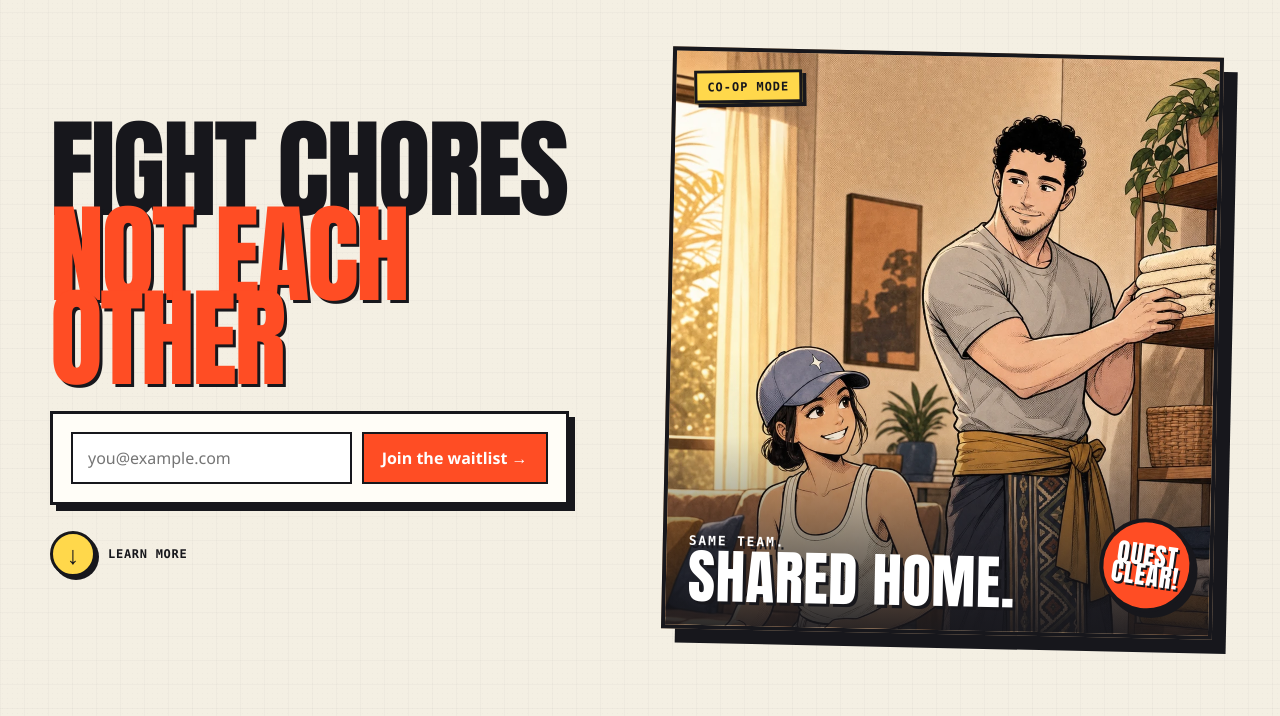
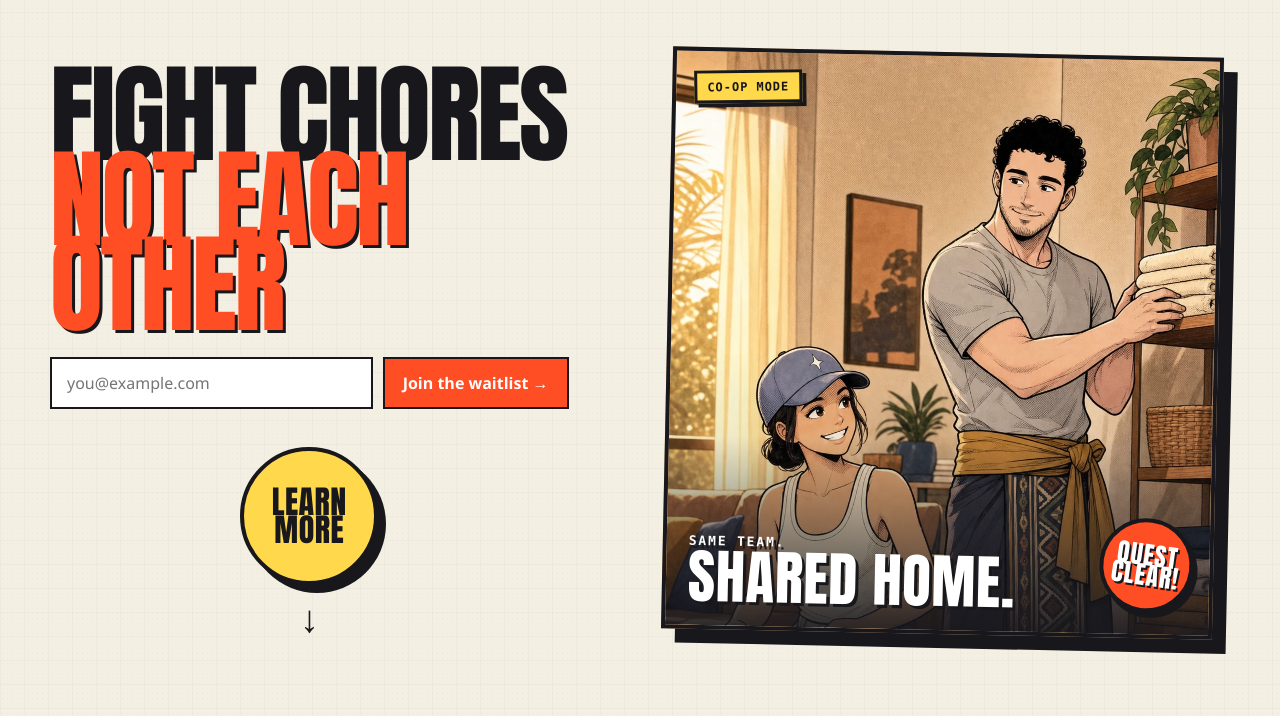
Before and after one commit to thesultanster/uchi-care, a plain HTML site: page waitlist/index.html in a window 1280 px wide. Shown: the part 84-800 px from the top of the page. Drawn offline with Linux system fonts and the light colour scheme; no server answers.

Commit message:
Refine waitlist signup controls

```diff
--- a/assets/waitlist.css
+++ b/assets/waitlist.css
@@ -176,10 +176,10 @@
   position: relative;
   max-width: 600px;
   margin-top: 30px;
-  padding: 18px;
-  border: 3px solid var(--sumi);
-  background: var(--white);
-  box-shadow: var(--shadow);
+  padding: 0;
+  border: 0;
+  background: transparent;
+  box-shadow: none;
 }
 
 .visually-hidden {
@@ -195,33 +195,51 @@
 }
 
 .learn-more-link {
-  display: inline-flex;
+  display: flex;
+  width: max-content;
+  flex-direction: column;
   align-items: center;
-  gap: 12px;
-  margin-top: 26px;
-  font: 900 12px/1 var(--utility);
-  letter-spacing: 0.06em;
+  margin: 38px auto 0;
   text-decoration: none;
   text-transform: uppercase;
 }
 
-.learn-more-arrow {
+.learn-more-circle {
   display: grid;
-  width: 46px;
-  height: 46px;
-  border: 3px solid var(--sumi);
+  width: 138px;
+  height: 138px;
+  border: 4px solid var(--sumi);
   border-radius: 50%;
   background: var(--yellow);
-  box-shadow: 3px 3px 0 var(--sumi);
+  box-shadow: 8px 8px 0 var(--sumi);
+  font-family: var(--display);
+  font-size: 32px;
+  font-weight: 900;
+  letter-spacing: 0.015em;
+  line-height: 0.86;
+  place-items: center;
+  text-align: center;
+  transition:
+    box-shadow 160ms ease,
+    transform 160ms ease;
+}
+
+.learn-more-arrow {
+  margin-top: 17px;
   font-family: var(--body);
-  font-size: 25px;
-  line-height: 1;
-  place-items: center;
+  font-size: 38px;
+  font-weight: 900;
+  line-height: 0.8;
   transition: transform 160ms ease;
 }
 
+.learn-more-link:hover .learn-more-circle {
+  box-shadow: 10px 10px 0 var(--sumi);
+  transform: translate(-2px, -2px);
+}
+
 .learn-more-link:hover .learn-more-arrow {
-  transform: translateY(4px);
+  transform: translateY(5px);
 }
 
 .product-intro {
--- a/waitlist/index.html
+++ b/waitlist/index.html
@@ -69,8 +69,8 @@
           </form>
 
           <a class="learn-more-link" href="#learn-more">
+            <span class="learn-more-circle">Learn<br>more</span>
             <span class="learn-more-arrow" aria-hidden="true">↓</span>
-            <strong>Learn more</strong>
           </a>
         </div>
 
```
